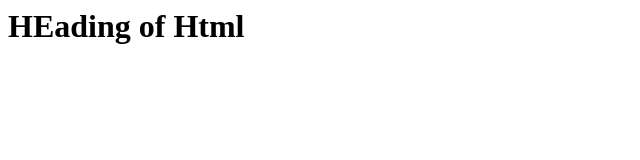
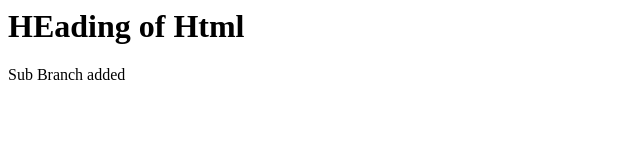
Before and after one commit to patilsagar224/demoweb, a plain HTML site: page index.html in a window 1280 px wide. Shown: the whole page, without its empty margins (0-640 px from the left). Drawn offline with Linux system fonts and the light colour scheme.

Commit message:
new branch

```diff
--- a/index.html
+++ b/index.html
@@ -1 +1,3 @@
 <h1> HEading of Html</h1>
+
+<p> Sub Branch added </p>
```
